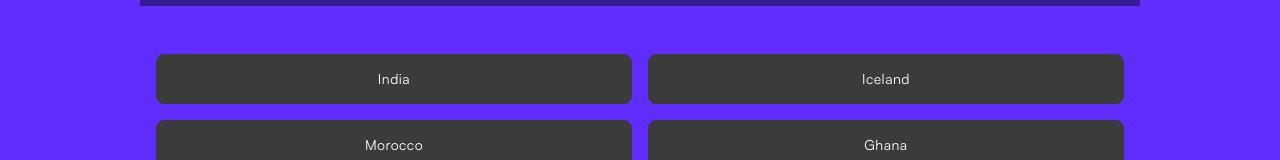
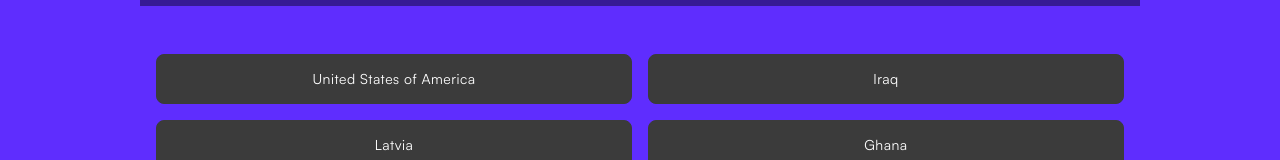
Before and after one commit to Ayu-Rawat/geoblits, a Next.js app: page /quiz in a window 1280 px wide. Shown: the part 780-940 px from the top of the page. Built offline with nearby package versions, Linux system fonts and the light colour scheme; no server answers.

Commit message:
fix: update default country from India to United States of America in quiz app

```diff
--- a/app/quiz/page.jsx
+++ b/app/quiz/page.jsx
@@ -52,7 +52,7 @@ function App() {
   const [dialogOpen, setDialogOpen] = useState(false);
   const [loading, setLoading] = useState(false);
   const [countries, setCountries] = useState(COUNTRY_LIST);
-  const [country, setCountry] = useState("India");
+  const [country, setCountry] = useState("United States of America");
   const [options, setOptions] = useState([]);
   const [level, setLevel] = useState(0);
   const [highLevel, setHighLevel] = useState(0);
@@ -93,7 +93,7 @@ function App() {
         setHighLevel(highScoreData.score || 0);
         setLevel(currentScoreData.score || 0);
         if (userData.statusCode === 200) {
-          setCountry(decryptData(userData.user.question) || "India");
+          setCountry(decryptData(userData.user.question) || "United States of America");
         }
       } catch (err) {
         console.error("Error fetching scores or progress", err);
```
